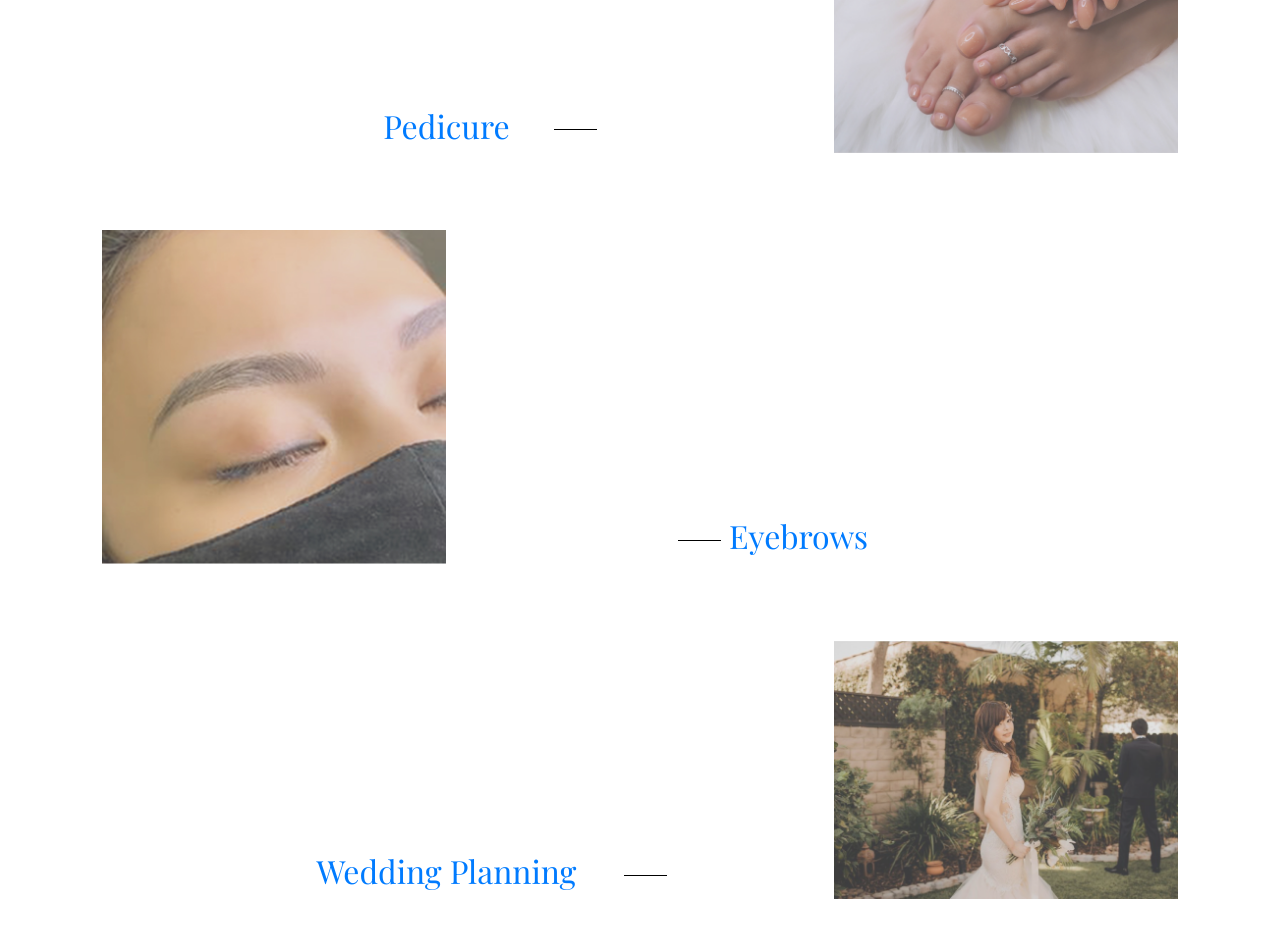
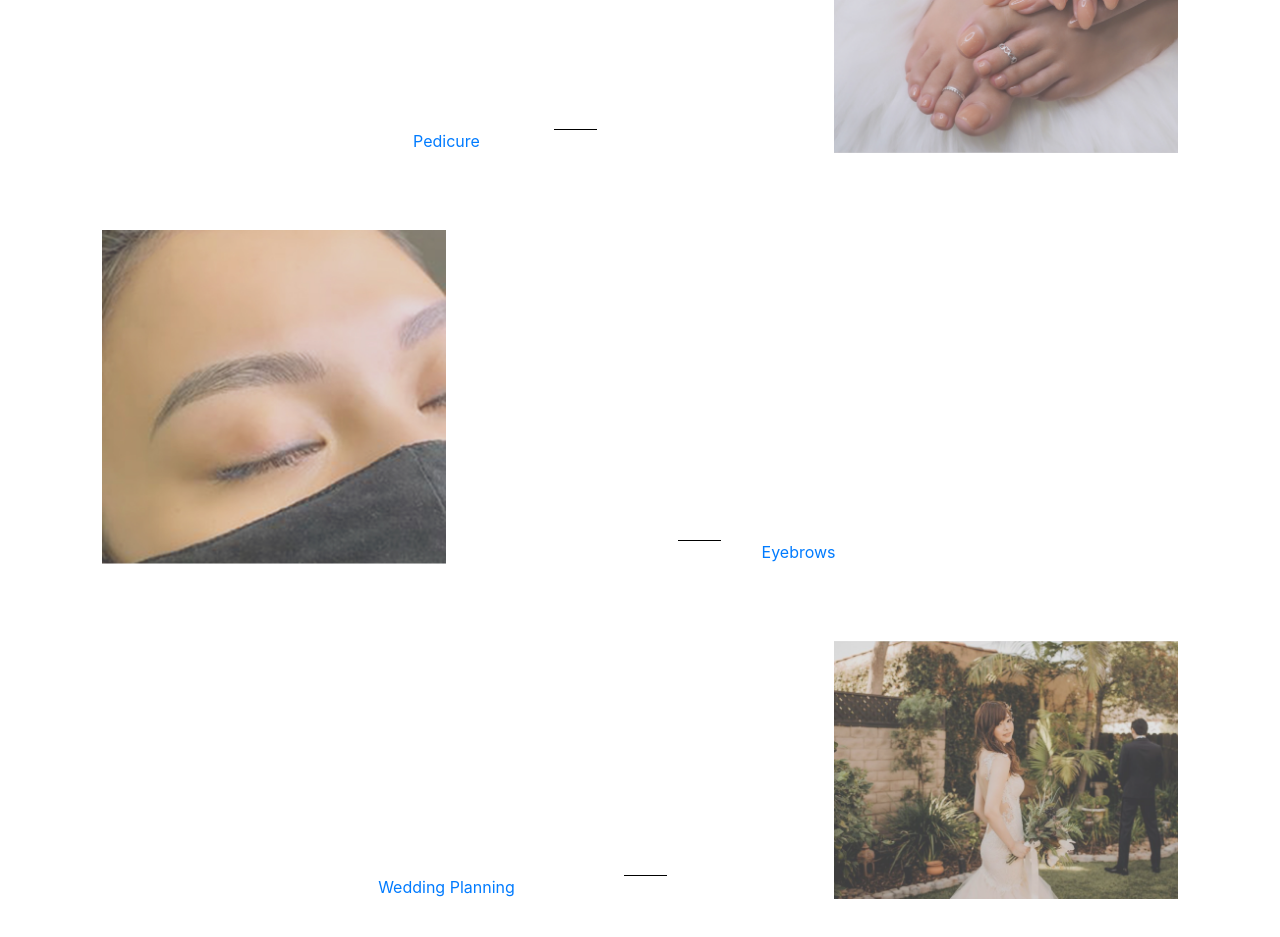
Before and after one commit to GH-KimV/maison-de-beaute, a React (Create React App) app: page /services in a window 1280 px wide. Shown: the part 1180-2117 px from the top of the page. Built offline with nearby package versions, Linux system fonts and the light colour scheme; a web font is replaced by a local one.

Commit message:
Updated Services
> Updated SelectedServices.js component to dynamically render based on information provided from Services.js

> Updated Services.js to provide information to dynamically render based onMouseOver

> Broke out some functionality from app.js in order to clean up

```diff
--- a/src/App.js
+++ b/src/App.js
@@ -16,23 +16,21 @@ import './scss/App.scss';
 
 const App = () => {
 
-    const [serviceKey, setServiceKey] = useState("");
+    let serviceKey;
 
     useEffect(() => {
         const localData = localStorage.getItem('serviceKey');
-        if (localData) setServiceKey(JSON.parse(localData));
+        if (localData) serviceKey = JSON.parse(localData);
     }, [])
 
     useEffect(() => {
-        localStorage.setItem('serviceKey', JSON.stringify(serviceKey))
+        localStorage.setItem('serviceKey', JSON.stringify(serviceKey));
     })
-
-    window.addEventListener('popstate', e => {
-        setServiceKey('');
-    });
 
     let dynamicRoute = `/services/`
     if (serviceKey) dynamicRoute += `${serviceKey.toLowerCase()}`;
+
+    let routeArray = ['manicure', 'pedicure', 'eyebrows', 'wedding planning']
 
     return (
         <Router>
@@ -43,10 +41,10 @@ const App = () => {
                 <Route exact path='/policies' component={Policies} />
                 <Route
                     exact path='/services'
-                    component={(props) => <Services setServiceKey={setServiceKey} dynamicRoute={dynamicRoute} history={props.history} {...props} />}
+                    component={() => <Services dynamicRoute={dynamicRoute} />}
                 />
                 <Route
-                    exact path={dynamicRoute}
+                    exact path={routeArray.forEach(r => dynamicRoute + r)}
                     component={() => <SelectedServices serviceKey={serviceKey} />}
                 />
                 <Route exact path='/book' component={Booking} />
--- a/src/components/layout/SelectedServices.js
+++ b/src/components/layout/SelectedServices.js
@@ -1,9 +1,12 @@
 import React from 'react';
 import Data from "../data/servicesData.json";
 
-const SelectedServices = ({ serviceKey }) => {
+const SelectedServices = () => {
 
     let currentService;
+    let serviceKey = localStorage.getItem('serviceKey')
+    serviceKey = JSON.parse(serviceKey);
+    console.log(serviceKey)
 
     for (let service in Data) {
         if (service === serviceKey) {
@@ -11,7 +14,7 @@ const SelectedServices = ({ serviceKey }) => {
         }
     }
 
-    console.log(currentService)
+    console.log(serviceKey)
 
     return (
         <div>
--- a/src/components/pages/Services.js
+++ b/src/components/pages/Services.js
@@ -10,8 +10,9 @@ import Manicure from "../../assets/manicure.jpg"
 import Pedicure from "../../assets/pedicure.jpg"
 import Eyebrows from "../../assets/eyebrows.jpg"
 import WeddingPlanning from "../../assets/wedding-planning.jpg"
+import { init } from '../../util/appFunctions';
 
-const Services = ({ setServiceKey, dynamicRoute, history }) => {
+const Services = ({ dynamicRoute, serviceKey }) => {
     const hero_title = <h1>Services</h1>;
     const msg =
         <p>
@@ -24,17 +25,19 @@ const Services = ({ setServiceKey, dynamicRoute, history }) => {
     const selectNavClass = 'navbar navbar-expand-lg navbar-light';
 
     const clickHandler = async (e, str) => {
-        await setServiceKey(str)
+        serviceKey = str;
         if (!e) e = window.event;
         e.cancelBubble = true;
         if (e.stopPropagation) e.stopPropagation();
+        localStorage.setItem('serviceKey', JSON.stringify(serviceKey));
+        console.log(serviceKey)
     }
 
     return (
         <div className='container-fluid services'>
             <Navbar selectNavClass={selectNavClass} />
             <Hero hero_title={hero_title} msg={msg} bckGrnd={bckGrnd} selectClass={selectClass} />
-            <Link onMouseOver={(e) => clickHandler(e, "Manicure")} to={dynamicRoute} class='media view_more'>
+            <Link onMouseOver={(e) => clickHandler(e, "Manicure")} to={dynamicRoute + 'manicure'} class='media view_more'>
                 <img
                     class='align-self-center mr-3'
                     src={Manicure}
@@ -42,17 +45,19 @@ const Services = ({ setServiceKey, dynamicRoute, history }) => {
                 />
                 <div class='media-body'>
                     <h2>
+                        {/* <button onMouseOver={(e) => clickHandler(e, 'Manicure')} class='media view_more'> */}
                         Manicure
+                        {/* </button> */}
                     </h2>
                 </div>
                 <div className="button-line">
                 </div>
             </Link>
-            <Link onMouseOver={(e) => clickHandler(e, "Pedicure")} to={dynamicRoute} className='media view_more'>
+            <Link onMouseOver={(e) => clickHandler(e, "Pedicure")} to={dynamicRoute + 'pedicure'} className='media view_more'>
                 <div className='media-body'>
-                    <h2>
-                        Pedicure
-                        </h2>
+                    {/* <button onMouseOver={(e) => clickHandler(e, 'Pedicure')} class='media view_more'> */}
+                    Pedicure
+                        {/* </button> */}
                 </div>
                 <div className="button-line">
                 </div>
@@ -62,25 +67,25 @@ const Services = ({ setServiceKey, dynamicRoute, history }) => {
                     alt='Generic placeholder image 3'
                 />
             </Link>
-            <Link onMouseOver={(e) => clickHandler(e, "Eyebrows")} to={dynamicRoute} className='media view_more'>
+            <Link onMouseOver={(e) => clickHandler(e, "Eyebrows")} to={dynamicRoute + 'eyebrows'} className='media view_more'>
                 <img
                     className='align-self-center mr-3'
                     src={Eyebrows}
                     alt='Generic placeholder image 3'
                 />
                 <div className='media-body'>
-                    <h2>
-                        Eyebrows
-                        </h2>
+                    {/* <button onMouseOver={(e) => clickHandler(e, 'Eyebrows')} class='media view_more'> */}
+                    Eyebrows
+                        {/* </button> */}
                 </div>
                 <div className="button-line">
                 </div>
             </Link>
-            <Link onMouseOver={(e) => clickHandler(e, "Wedding Planning")} to={dynamicRoute} class='media view_more'>
+            <Link onMouseOver={(e) => clickHandler(e, "Wedding Planning")} to={dynamicRoute + 'wedding planning'} class='media view_more'>
                 <div class='media-body'>
-                    <h2>
-                        Wedding Planning
-                        </h2>
+                    {/* <button onMouseEnter={(e) => clickHandler(e, 'Wedding Planning')} class='media view_more'> */}
+                    Wedding Planning
+                        {/* </button> */}
                 </div>
                 <div className="button-line">
                 </div>
--- a/src/util/appFunctions.js
+++ b/src/util/appFunctions.js
@@ -64,12 +64,8 @@ function SmoothScroll(target, speed, smooth) {
 };
 
 const init = () => {
-    new SmoothScroll(document, 120, 12)
+    new SmoothScroll(document, 200, 100)
 };
-
-
-
-
 
 export {
     init
```
